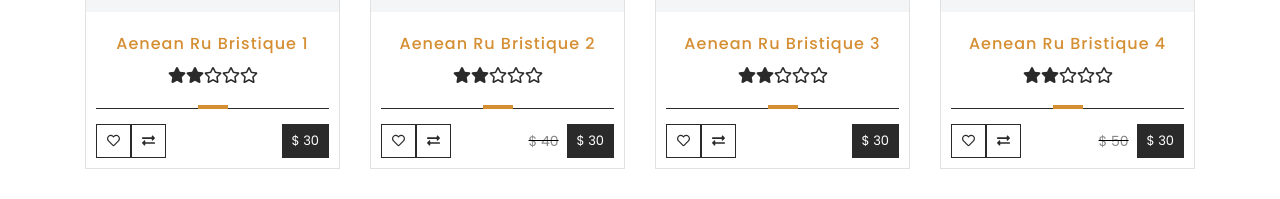
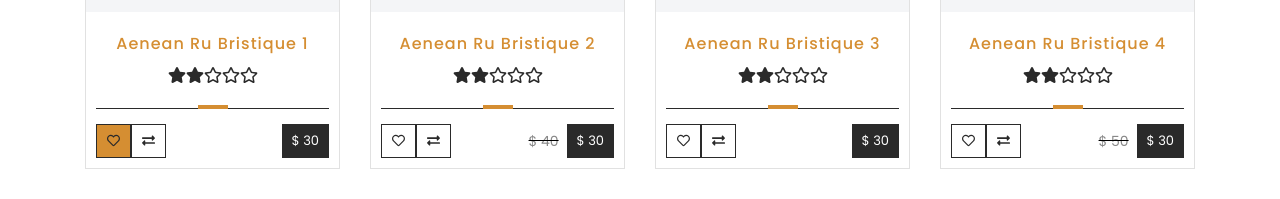
Before and after one commit to matwjablonski/kodilla-wdp-2505-01, a React (Create React App) app: page / in a window 1280 px wide. Shown: the part 900-1099 px from the top of the page. Built offline with nearby package versions, Linux system fonts and the light colour scheme.

Commit message:
Dodano funkcję oznaczania produktów do ulubionych z wykorzystaniem redux

```diff
--- a/src/components/common/ProductBox/ProductBox.js
+++ b/src/components/common/ProductBox/ProductBox.js
@@ -10,8 +10,18 @@ import {
 } from '@fortawesome/free-solid-svg-icons';
 import { faStar as farStar, faHeart } from '@fortawesome/free-regular-svg-icons';
 import Button from '../Button/Button';
+import { useDispatch } from 'react-redux';
+import { toggleFavorite } from '../../../redux/productsRedux';
 
-const ProductBox = ({ name, price, promo, stars, oldPrice }) => (
+const ProductBox = ({ id,name, price, promo, stars, oldPrice, favorite}) => {
+  const dispatch=useDispatch();
+
+  const handleToggleFavorite = e => {
+    e.preventDefault();
+    dispatch(toggleFavorite(id))
+  }
+
+  return (
     <div className={styles.root}>
       <div className={styles.photo}>
         {promo && <div className={styles.sale}>{promo}</div>}
@@ -39,8 +49,8 @@ const ProductBox = ({ name, price, promo, stars, oldPrice }) => (
       <div className={styles.line}></div>
       <div className={styles.actions}>
         <div className={styles.outlines}>
-        <Button variant='outline'>
-          <FontAwesomeIcon icon={faHeart}>Favorite</FontAwesomeIcon>
+          <Button variant='outline'onClick={handleToggleFavorite} className={favorite ? styles.favoriteActive : ''}>
+            <FontAwesomeIcon icon={faHeart} >Favorite</FontAwesomeIcon>
           </Button>
           <Button variant='outline'>
             <FontAwesomeIcon icon={faExchangeAlt}>Add to compare</FontAwesomeIcon>
@@ -55,14 +65,17 @@ const ProductBox = ({ name, price, promo, stars, oldPrice }) => (
       </div>
     </div>
   );
+}
 
 ProductBox.propTypes = {
+  id: PropTypes.string,
   children: PropTypes.node,
   name: PropTypes.string,
   price: PropTypes.number,
   promo: PropTypes.string,
   stars: PropTypes.number,
   oldPrice: PropTypes.number,
+  favorite: PropTypes.bool,
 };
 
 export default ProductBox;
--- a/src/components/common/ProductBox/ProductBox.module.scss
+++ b/src/components/common/ProductBox/ProductBox.module.scss
@@ -109,4 +109,7 @@
     }
   }
 
+  .favoriteActive {
+    background-color:$primary;
+  }
 }
--- a/src/redux/initialState.js
+++ b/src/redux/initialState.js
@@ -15,6 +15,7 @@ const initialState = {
       stars: 2,
       promo: 'sale',
       newFurniture: true,
+      favorite: true,
     },
     {
       id: 'aenean-ru-bristique-2',
@@ -63,6 +64,7 @@ const initialState = {
       promo: 'sale',
       newFurniture: true,
       oldPrice: 440,
+
     },
     {
       id: 'aenean-ru-bristique-7',
--- a/src/redux/productsRedux.js
+++ b/src/redux/productsRedux.js
@@ -5,9 +5,21 @@ export const getCount = ({ products }) => products.length;
 export const getNew = ({ products }) =>
   products.filter(item => item.newFurniture === true);
 
+const TOGGLE_FAVORITE = 'products/TOGGLE_FAVORITE'
+
+export const toggleFavorite = (id) => ({
+  type: TOGGLE_FAVORITE,
+  payload: id,
+});
+
 /* reducer */
 export default function reducer(statePart = [], action = {}) {
   switch (action.type) {
+    case TOGGLE_FAVORITE:
+      console.log('toggle favorite for id:', action.payload);
+      return statePart.map(product=>
+        product.id===action.payload ? {...product, favorite: !product.favorite } : product
+      );
     default:
       return statePart;
   }
```
Lines whose indentation alone changed are shown as unchanged.
